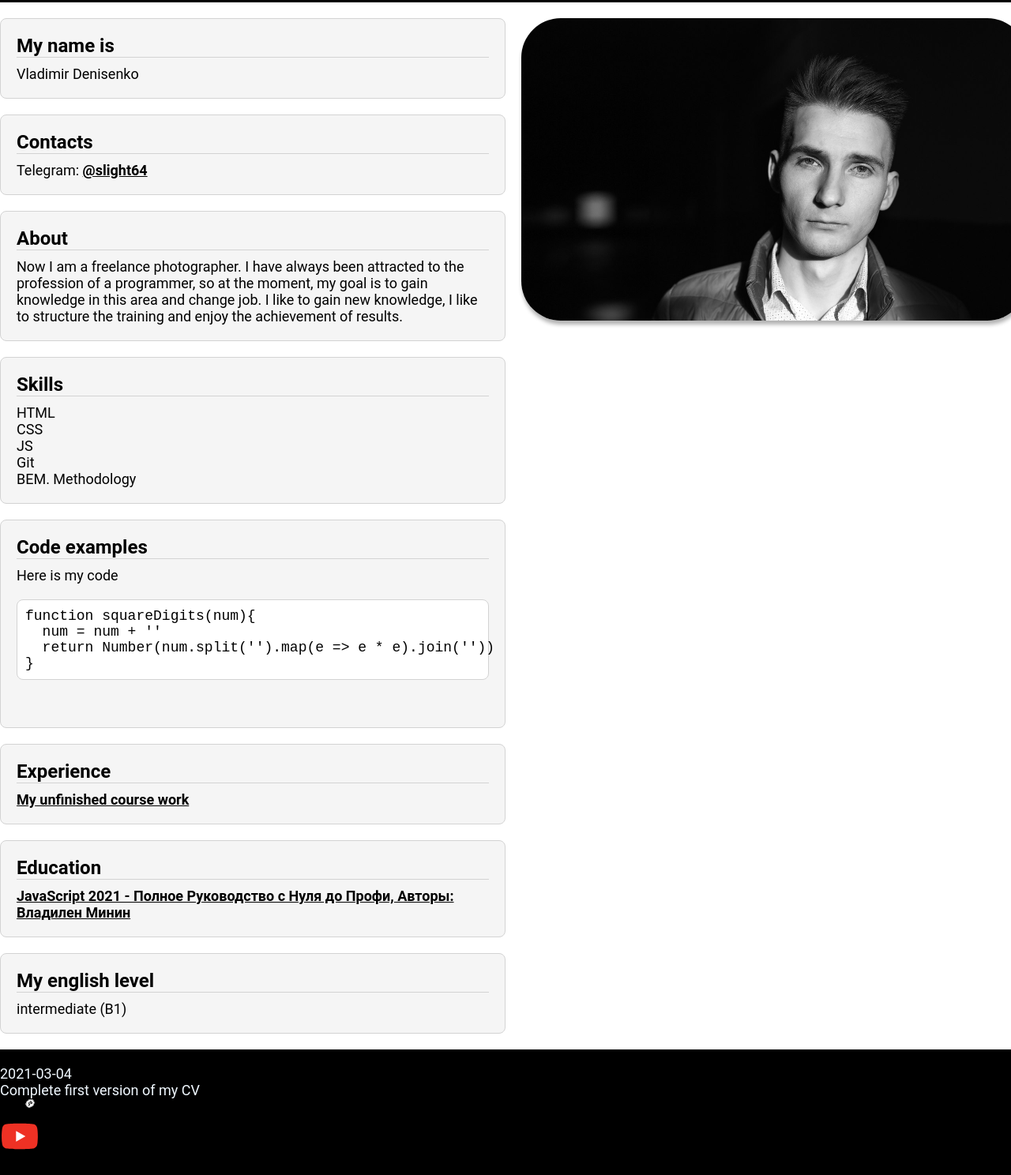
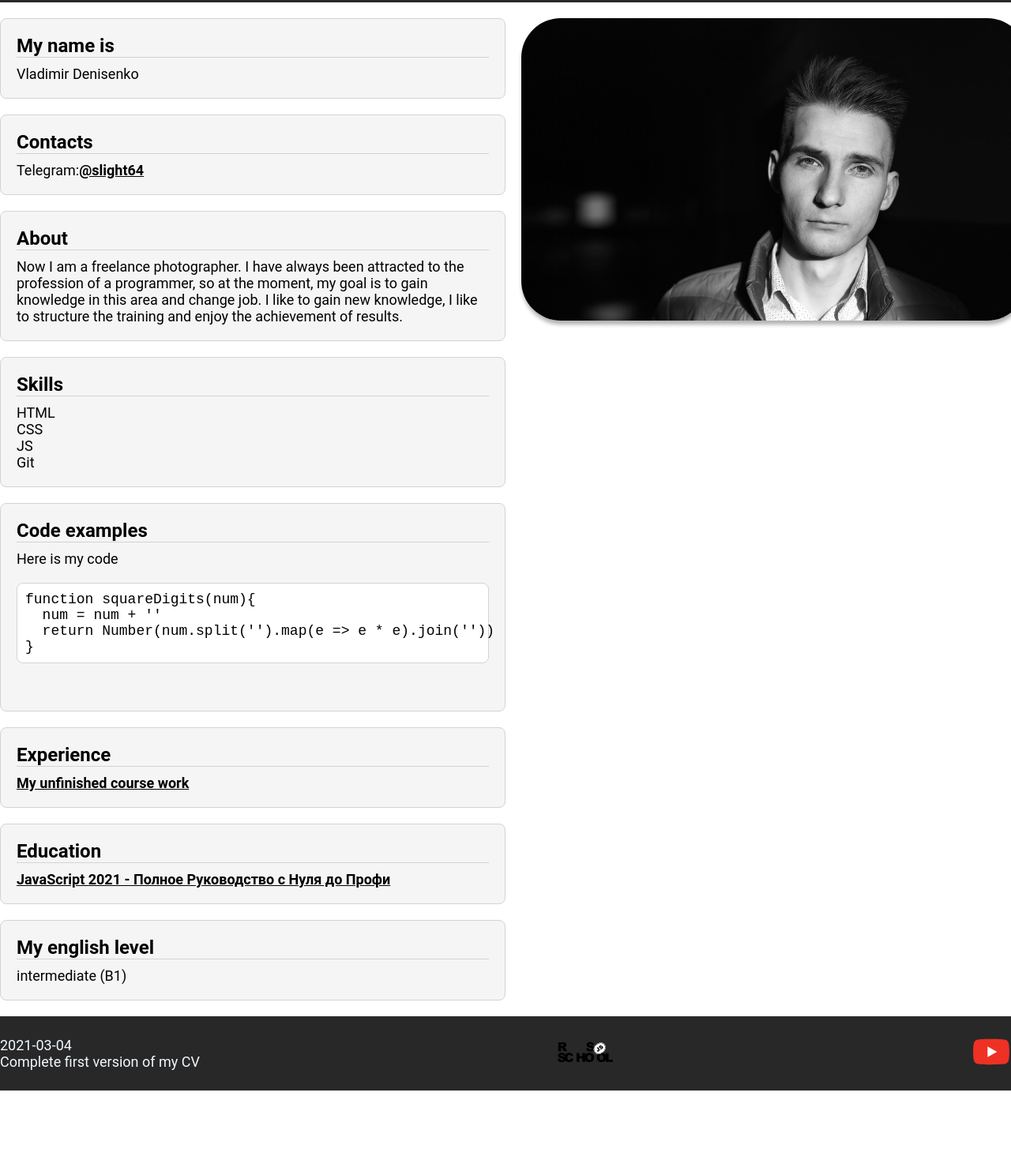
Before and after one commit to slight64/rsschool-cv3, a plain HTML site: page index.html in a window 1280 px wide. Shown: the part 79-1567 px from the top of the page at 79% size. After the commit the page ends 1460 px from the top, so only its background shows below. Drawn offline with Linux system fonts and the light colour scheme.

Commit message:
refactor: contact block with ul tag feat: add link to rs school logo refactor: chamge color of header and footer feat: make position to footer elements

```diff
--- a/css/index.css
+++ b/css/index.css
@@ -32,7 +32,7 @@ a:hover{
   /* Typography */
   color: aliceblue;
   /* Visual */
-  background-color: #000000;
+  background-color: #282828;
 }
 .container {
   /* Positioning */
@@ -72,6 +72,9 @@ a:hover{
   border-radius: 8px;
   background-color: whitesmoke;
 }
+.contacts__contact {
+  list-style: none;
+}
 .skills-list {
   /* Visual */
   list-style: none;
@@ -91,5 +94,11 @@ a:hover{
   /* Typography */
   color: aliceblue;
   /* Visual */
-  background-color: #000000;
+  background-color: #282828;
 }
+.footer-wrapper {
+  /* Positioning */
+  display: flex;
+  justify-content: space-between;
+  align-items: center;
+}
--- a/index.html
+++ b/index.html
@@ -25,9 +25,11 @@
         </section>
         <section class="contacts section">
           <h2 class="contacts__title">Contacts</h2>
-          <p class="contacts__contact">
-            Telegram: <a class="contacts__telegram-link" href="https://t.me/slight64">@slight64</a>
-          </p>
+          <ul class="contacts__contact">
+            <li class="contacts--item">
+              Telegram:<a class="contacts__telegram-link" href="https://t.me/slight64">@slight64</a>
+            </li>
+          </ul>
         </section>
         <section class="about section">
           <h2 class="about__title">About</h2>
@@ -43,7 +45,6 @@
             <li class="skills-list__item">CSS</li>
             <li class="skills-list__item">JS</li>
             <li class="skills-list__item">Git</li>
-            <li class="skills-list__item">BEM. Methodology</li>
           </ul>
         </section>
         <section class="code-examles section">
@@ -66,8 +67,7 @@
           <h2 class="education__title">Education</h2>
           <p class="education__text">
             <a class="education__link" href="https://www.udemy.com/course/javascript-full-guide/">JavaScript 2021 -
-              Полное
-              Руководство с Нуля до Профи, Авторы: Владилен Минин</a>
+              Полное Руководство с Нуля до Профи</a>
           </p>
         </section>
         <section class="english-level section">
@@ -90,7 +90,9 @@
         Complete first version of my CV
       </p>
       <div class="logo-wrapper">
-        <img src="img/rs_school_js.svg" alt="rss-logo" width="50">
+        <a class="rsschool-link" href="https://rs.school/">
+          <img src="img/rs_school_js.svg" alt="rss-logo" width="70">
+        </a>
       </div>
       <div class="logo-wrapper">
         <a class="youtube-link" href="">
```
